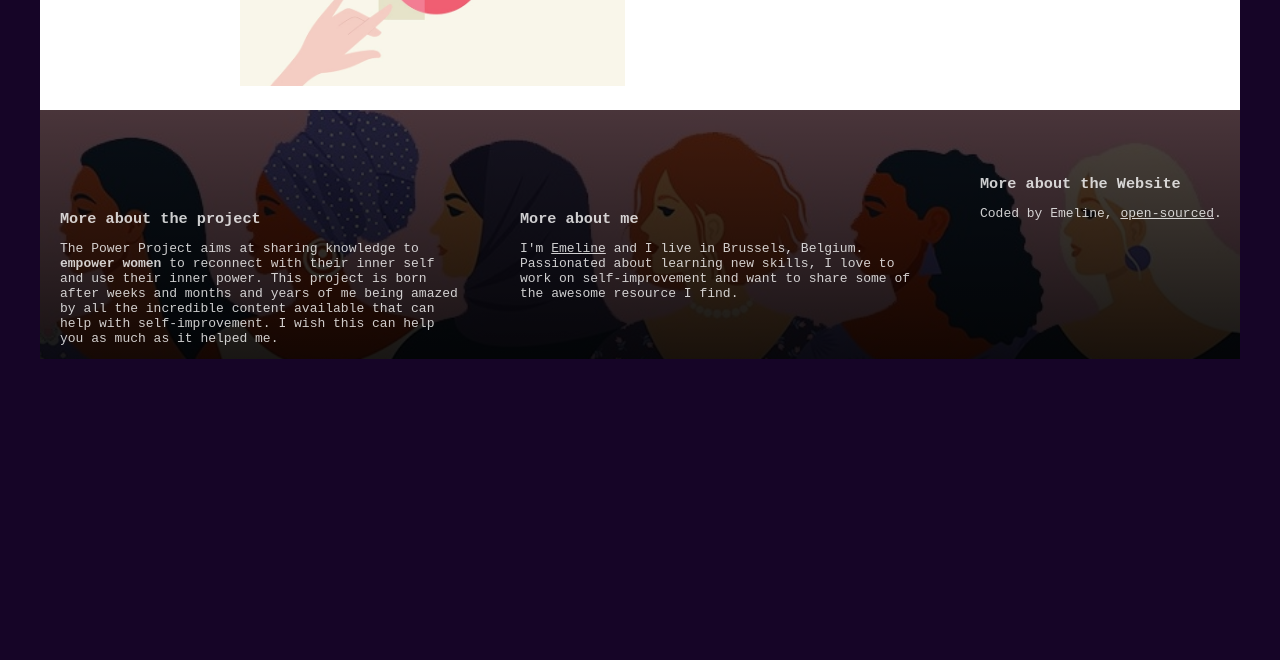
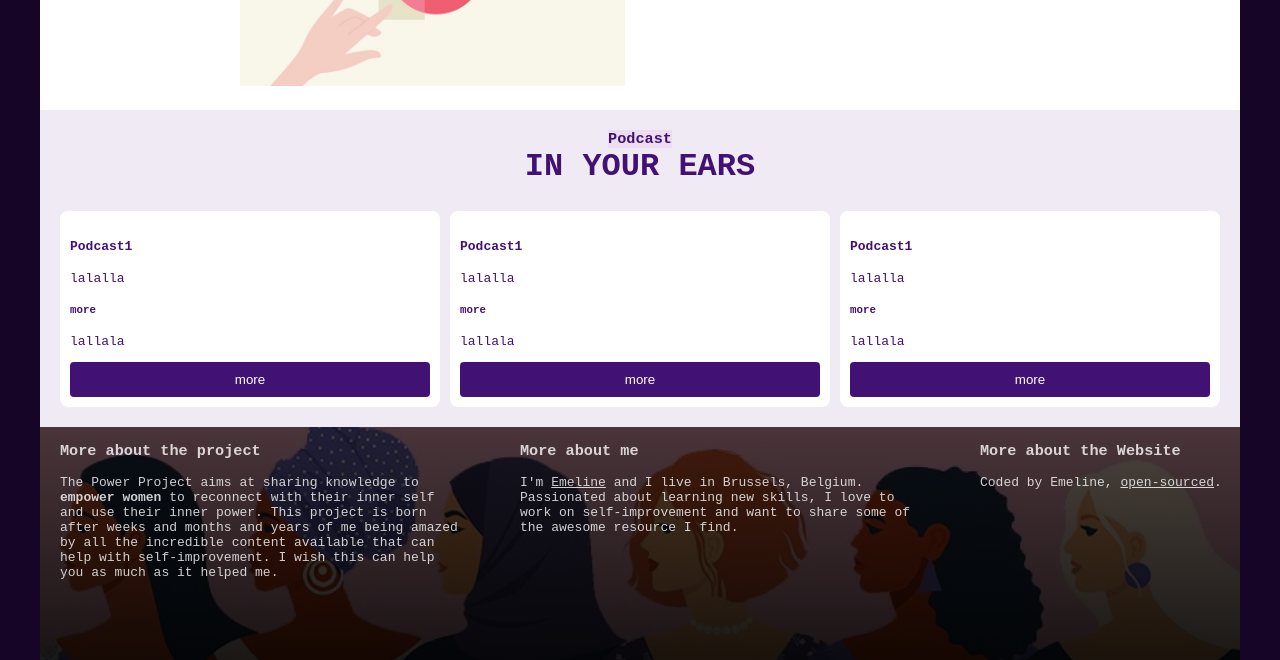
Before and after one commit to emepica/Power-Project, a plain HTML site: page index.html in a window 1280 px wide. Shown: the part 646-1306 px from the top of the page. Before the commit the page ends 1005 px from the top, so only its background shows below. Drawn offline with Linux system fonts and the light colour scheme.

Commit message:
2nd section and cards created

```diff
--- a/index.html
+++ b/index.html
@@ -18,15 +18,43 @@
 
 
     <main>
-    <section>
+    <section class="section-1">
         <a href="https://dribbble.com/shots/5656310-It-s-not-a-taboo-We-are-all-strong-women" title="Source: Gloria Ciceri on Dribble"> <img src="img/period.png" alt="women"></a>
         <div>
         <h3>Listen to your body</h3>
-        <h2>Go with the flow</h2>
+        <h2>Go with your flow</h2>
         <p> The Power Project aims at sharing knowledge to <strong>empower women</strong> to reconnect with their inner self and use their inner power.</p>
         </div>
     </section>
+
+    <section class="section-2">
+        <h3>Podcast</h3>
+        <h2>in your ears</h2>
+        <div class="cards">
+            <div class="card">
+                <h4>Podcast1</h4>
+                <p>lalalla</p>
+                <h5>more</h5>
+                <p>lallala</p>
+                <button>more</button>
+            </div>
+            <div class="card">
+                <h4>Podcast1</h4>
+                <p>lalalla</p>
+                <h5>more</h5>
+                <p>lallala</p>
+                <button>more</button></div>
+            <div class="card">
+                <h4>Podcast1</h4>
+                <p>lalalla</p>
+                <h5>more</h5>
+                <p>lallala</p>
+                <button>more</button>
+            </div>
+        </div>
+    </section>
     </main>
+
 
 
     <footer>
--- a/src/styles.css
+++ b/src/styles.css
@@ -27,12 +27,14 @@ h2{
     text-transform: uppercase;
     font-size: 32px;
     font-weight: bold;
-    margin: 0;
+    margin-top: 0;
 }
-h3{
-    margin-top: 25%;
-    margin-bottom: 0;
+section h3{
+    background-color: rgb(236, 221, 241);
+    width: fit-content;
+    margin: auto;
 }
+
 .button-margin{
     height:70px;
 }
@@ -55,7 +57,7 @@ main{
     background: white;
     color: rgb(66, 17, 116);
 }
-section{
+.section-1{
     margin: 0 auto;
     padding: 20px 0pxs;
     max-width: 800px;
@@ -64,10 +66,46 @@ section{
     grid-gap: 30px;
 }
 
-section img {
+.section-1 img {
     max-width: 100%;
     padding: 20px 0;
 }
+.section-1 h3{
+    margin-top: 25%;
+    margin-bottom: 0;
+}
+
+.section-2{
+    background-color: rgb(239, 234, 243);
+    padding:20px;
+}
+
+.cards{
+    display: grid;
+    grid-template-columns: 1fr 1fr 1fr;
+    grid-gap: 10px;
+}
+
+.card{
+    background-color: white;
+    border-radius: 8px;
+    padding: 10px;
+    text-align: left;
+}
+.card button{
+    margin: 0 auto;
+    width: 100%;
+    background-color: rgb(66, 17, 116);
+    color: white;
+    border: none;
+    border-radius: 4px;
+    padding: 10px;
+}
+.card button:hover{
+    color: rgb(66, 17, 116);
+    background-color: rgb(170, 128, 198)
+}
+
 
 footer{
     aspect-ratio: 5/1;
```
